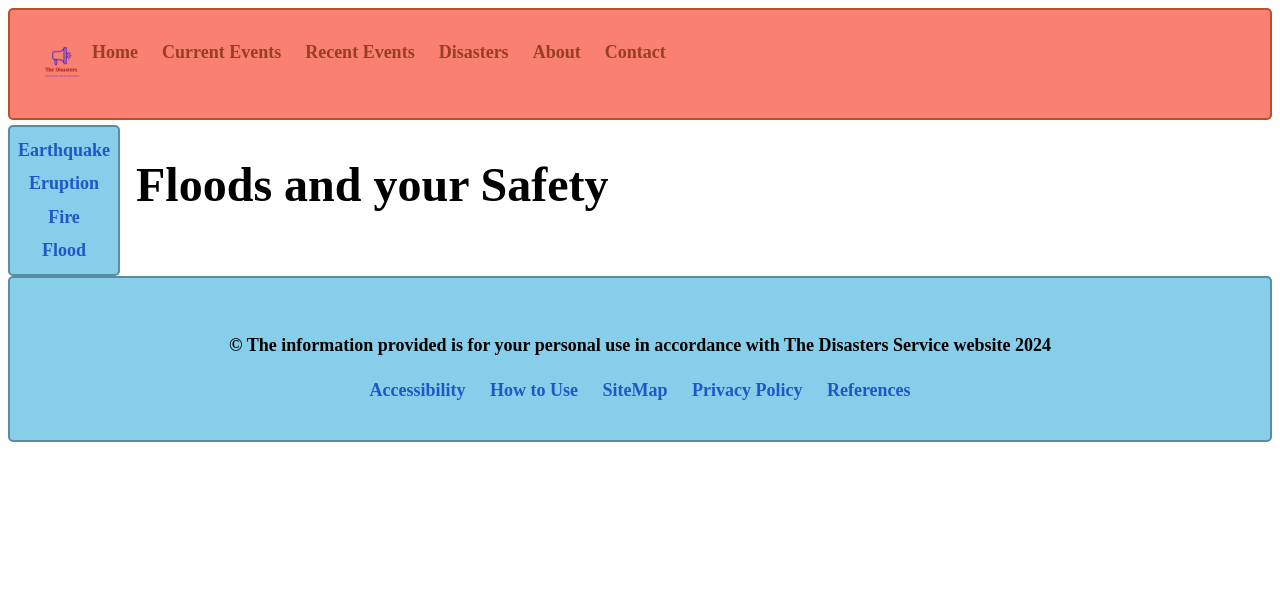
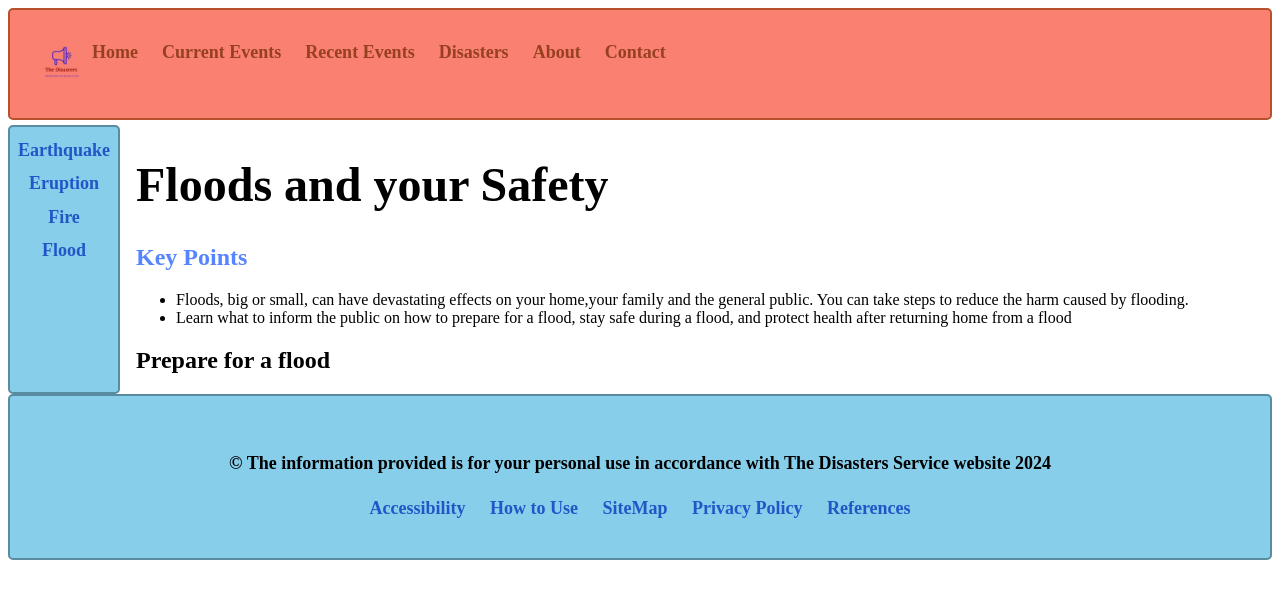
Before and after one commit to BIT-Studio-3/group-project-25-1-scade, a SvelteKit app in the folder disaster/disaster/: page /disasters/flood/floodInfo in a window 1280 px wide. Shown: the top 598 px of the page. Built offline with nearby package versions, Linux system fonts and the light colour scheme.

Commit message:
key points

```diff
--- a/disaster/disaster/src/routes/disasters/flood/floodInfo/+page.svelte
+++ b/disaster/disaster/src/routes/disasters/flood/floodInfo/+page.svelte
@@ -6,6 +6,20 @@
 <Header headingTitle="Floods and your Safety" />
 
 
+<h2 id = "keyPoints">Key Points</h2>
+<ul>
+    <li>Floods, big or small, can have devastating effects on your home,your family and the general public. You can take steps to reduce the harm caused by flooding.</li>
+    <li>Learn what to inform the public on how to prepare for a flood, stay safe during a flood, and protect health after returning home from a flood</li>
+</ul>
+
+<h2>Prepare for a flood</h2>
+
+<!-- Add image here -->
+
 <style>
 
+    #keyPoints{
+        color: rgba(0, 68, 255, 0.658);
+    }
+
 </style>
```
